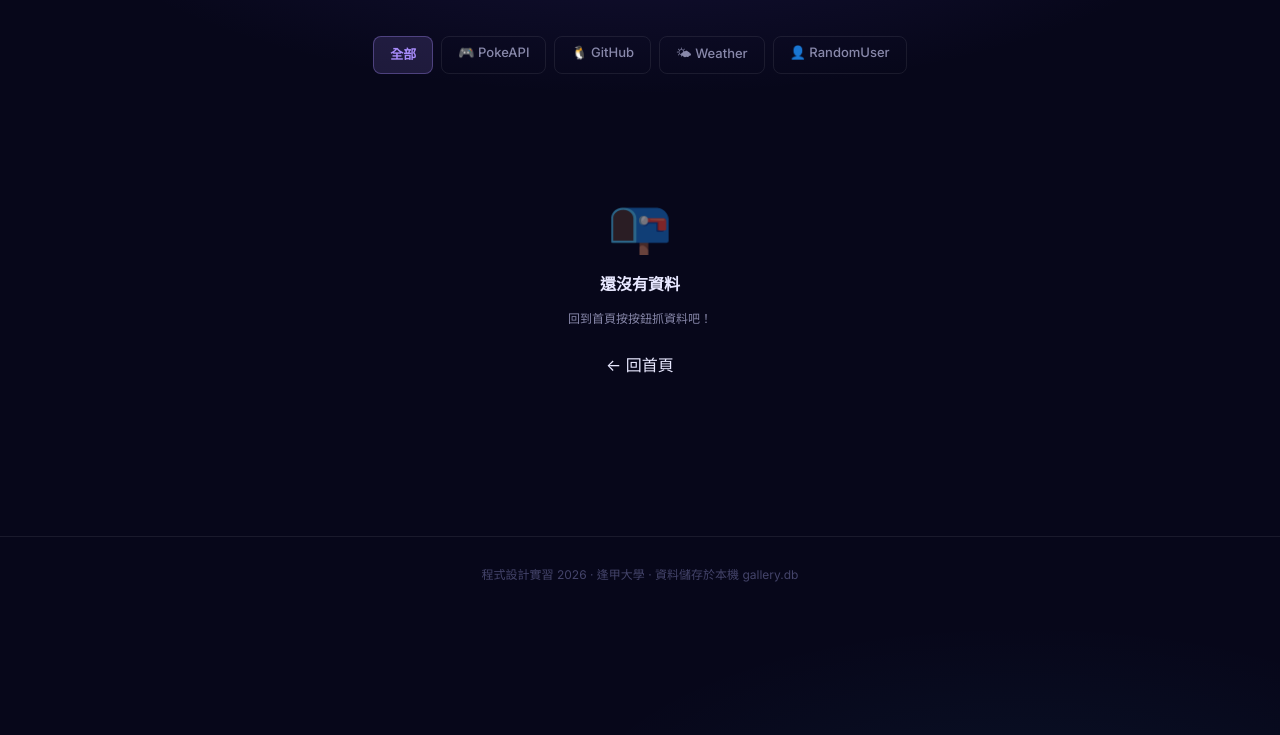
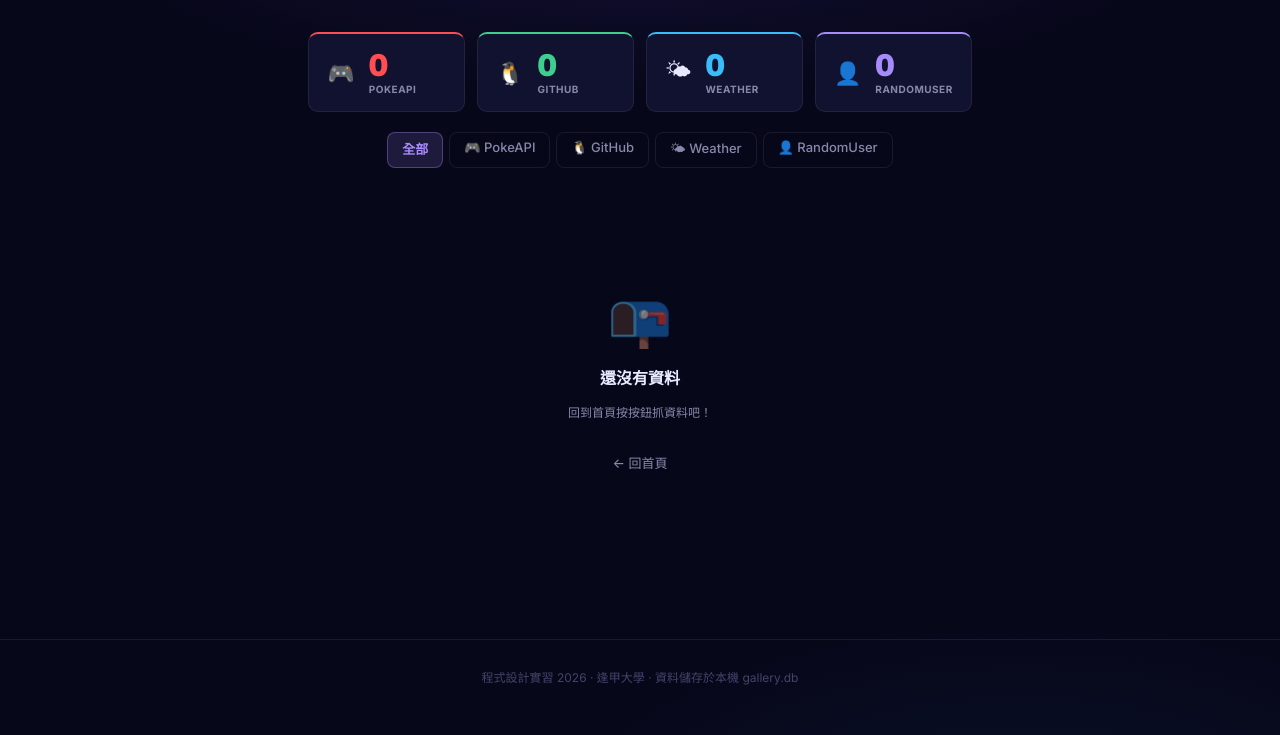
Before and after one commit to cookiesmonster7926/Programming_Course_2026, a Flask app: page /view in a window 1280 px wide. Shown: the part 65-800 px from the top of the page. Run offline with Flask 3, Linux system fonts and the light colour scheme; data that the repository does not hold is empty.

Commit message:
feat(api-gallery-hub): redesign /view page with stats bar + top-accent cards
- Add 4-column stats strip showing per-source record counts (clickable filters)
- Replace left-border cards with top gradient accent + hover glow per source
- Wrap card content in .dc-inner for proper spacing
- Add counts dict to view() route via GROUP BY query
- Add .content-left flex layout for homepage column
- Shrink sidebar from 300px to 280px, tighten gaps

Co-Authored-By: Claude Sonnet 4.6 <noreply@anthropic.com>

```diff
--- a/Week05_0327_demo/03-API_Gallery_Hub/main.py
+++ b/Week05_0327_demo/03-API_Gallery_Hub/main.py
@@ -278,11 +278,16 @@ def view():
         rows = conn.execute(
             "SELECT * FROM api_gallery ORDER BY id DESC"
         ).fetchall()
+    count_rows = conn.execute(
+        "SELECT source, COUNT(*) as cnt FROM api_gallery GROUP BY source"
+    ).fetchall()
     conn.close()
 
     posts = [dict(row) for row in rows]
+    counts = {row["source"]: row["cnt"] for row in count_rows}
     sources = ["PokeAPI", "GitHub", "Weather", "RandomUser"]
-    return render_template("view.html", posts=posts, active_source=source_filter, sources=sources)
+    return render_template("view.html", posts=posts, active_source=source_filter,
+                           sources=sources, counts=counts)
 
 
 @app.route("/api/data")
--- a/Week05_0327_demo/03-API_Gallery_Hub/static/css/style.css
+++ b/Week05_0327_demo/03-API_Gallery_Hub/static/css/style.css
@@ -105,10 +105,12 @@ img[src=""], img:not([src]) { display: none !important; }
     flex: 1; max-width: 1200px; width: 100%;
     margin: 0 auto; padding: 40px 24px;
     display: grid;
-    grid-template-columns: 1fr 300px;
-    gap: 32px; align-items: start;
+    grid-template-columns: 1fr 280px;
+    gap: 28px; align-items: start;
 }
 @media (max-width: 1024px) { .app-body { grid-template-columns: 1fr; } }
+
+.content-left { min-width: 0; display: flex; flex-direction: column; gap: 24px; }
 
 /* ══════════════════════════════════════════════
    3D CAROUSEL  (Gemini design, Claude-patched)
@@ -415,55 +417,107 @@ img[src=""], img:not([src]) { display: none !important; }
 /* ══════════════════════════════════════════════
    /view PAGE
    ══════════════════════════════════════════════ */
+
+/* Stats strip */
+.view-stats {
+    max-width: 1200px; margin: 32px auto 0;
+    padding: 0 24px;
+    display: grid;
+    grid-template-columns: repeat(4, 1fr);
+    gap: 12px;
+}
+@media (max-width: 700px) { .view-stats { grid-template-columns: repeat(2, 1fr); } }
+
+.stat-chip {
+    background: var(--card-bg); border: 1px solid var(--border);
+    border-radius: var(--rm); padding: 16px 18px;
+    display: flex; align-items: center; gap: 14px;
+    text-decoration: none; transition: all .2s var(--ease);
+    border-top-width: 2px;
+}
+.stat-chip:hover { background: var(--card2); transform: translateY(-2px); }
+.stat-chip-poke    { border-top-color: var(--poke); }
+.stat-chip-github  { border-top-color: var(--github); }
+.stat-chip-weather { border-top-color: var(--weather); }
+.stat-chip-user    { border-top-color: var(--user); }
+.stat-chip-poke:hover    { box-shadow: 0 8px 28px rgba(var(--poke-rgb),.12); }
+.stat-chip-github:hover  { box-shadow: 0 8px 28px rgba(var(--github-rgb),.12); }
+.stat-chip-weather:hover { box-shadow: 0 8px 28px rgba(var(--weather-rgb),.12); }
+.stat-chip-user:hover    { box-shadow: 0 8px 28px rgba(var(--user-rgb),.12); }
+
+.stat-icon { font-size: 22px; flex-shrink: 0; }
+.stat-num  {
+    font-size: 30px; font-weight: 900; line-height: 1;
+    letter-spacing: -.05em; font-variant-numeric: tabular-nums;
+}
+.stat-chip-poke    .stat-num { color: var(--poke); }
+.stat-chip-github  .stat-num { color: var(--github); }
+.stat-chip-weather .stat-num { color: var(--weather); }
+.stat-chip-user    .stat-num { color: var(--user); }
+.stat-src  { font-size: 10px; font-weight: 700; text-transform: uppercase; letter-spacing: .5px; color: var(--sub); margin-top: 3px; }
+
+/* Tab bar */
 .tab-bar {
-    max-width: 1200px; margin: 36px auto 20px;
-    padding: 0 24px; display: flex; gap: 8px; flex-wrap: wrap;
+    max-width: 1200px; margin: 20px auto 0;
+    padding: 0 24px; display: flex; gap: 6px; flex-wrap: wrap;
 }
 .tab {
-    padding: 7px 16px; border-radius: var(--rs);
+    padding: 6px 14px; border-radius: var(--rs);
     font-size: 13px; font-weight: 500;
     color: var(--sub); border: 1px solid var(--border);
     cursor: pointer; transition: all .15s var(--ease);
+    text-decoration: none;
 }
 .tab:hover { color: var(--text); background: rgba(255,255,255,.05); }
 .tab-active { background: rgba(167,139,250,.15); color: var(--user); border-color: rgba(var(--user-rgb),.35); font-weight: 600; }
 
-.cards-area { max-width: 1200px; margin: 0 auto 60px; padding: 0 24px; }
+/* Cards grid */
+.cards-area { max-width: 1200px; margin: 20px auto 60px; padding: 0 24px; }
 
 .card-grid-view {
     display: grid;
-    grid-template-columns: repeat(auto-fill, minmax(260px, 1fr));
+    grid-template-columns: repeat(auto-fill, minmax(300px, 1fr));
     gap: 14px;
 }
 
+/* Data card — top accent strip design */
 .data-card {
     background: var(--card-bg); border: 1px solid var(--border);
-    border-radius: var(--rm); padding: 20px;
-    display: flex; flex-direction: column; gap: 10px;
+    border-radius: var(--rm); overflow: hidden;
+    display: flex; flex-direction: column;
     transition: all .2s var(--ease);
 }
-.data-card:hover { border-color: var(--border2); transform: translateY(-1px); background: var(--card2); }
+.data-card:hover { border-color: var(--border2); transform: translateY(-2px); background: var(--card2); }
+.border-pokeapi:hover  { box-shadow: 0 10px 36px rgba(var(--poke-rgb),.14); }
+.border-github:hover   { box-shadow: 0 10px 36px rgba(var(--github-rgb),.14); }
+.border-weather:hover  { box-shadow: 0 10px 36px rgba(var(--weather-rgb),.14); }
+.border-user:hover     { box-shadow: 0 10px 36px rgba(var(--user-rgb),.14); }
 
-.border-pokeapi { border-left: 3px solid rgba(var(--poke-rgb),.6); }
-.border-github  { border-left: 3px solid rgba(var(--github-rgb),.6); }
-.border-weather { border-left: 3px solid rgba(var(--weather-rgb),.6); }
-.border-user    { border-left: 3px solid rgba(var(--user-rgb),.6); }
+/* Top accent gradient bar */
+.dc-accent { height: 2px; flex-shrink: 0; }
+.border-pokeapi  .dc-accent { background: linear-gradient(90deg, var(--poke) 0%, rgba(var(--poke-rgb),0) 70%); }
+.border-github   .dc-accent { background: linear-gradient(90deg, var(--github) 0%, rgba(var(--github-rgb),0) 70%); }
+.border-weather  .dc-accent { background: linear-gradient(90deg, var(--weather) 0%, rgba(var(--weather-rgb),0) 70%); }
+.border-user     .dc-accent { background: linear-gradient(90deg, var(--user) 0%, rgba(var(--user-rgb),0) 70%); }
 
+/* Card inner */
+.dc-inner { padding: 16px 18px; display: flex; flex-direction: column; gap: 8px; flex: 1; }
 .data-card-header { display: flex; align-items: center; justify-content: space-between; }
 
 .source-tag {
     font-size: 9px; font-weight: 800; text-transform: uppercase;
     letter-spacing: .5px; padding: 2px 8px; border-radius: 5px;
+    display: flex; align-items: center; gap: 4px;
 }
-.tag-pokeapi { background: rgba(var(--poke-rgb),.1);    color: var(--poke); }
-.tag-github  { background: rgba(var(--github-rgb),.1);  color: var(--github); }
-.tag-weather { background: rgba(var(--weather-rgb),.1); color: var(--weather); }
-.tag-user    { background: rgba(var(--user-rgb),.1);    color: var(--user); }
+.tag-pokeapi { background: rgba(var(--poke-rgb),.12);    color: var(--poke); }
+.tag-github  { background: rgba(var(--github-rgb),.12);  color: var(--github); }
+.tag-weather { background: rgba(var(--weather-rgb),.12); color: var(--weather); }
+.tag-user    { background: rgba(var(--user-rgb),.12);    color: var(--user); }
 
 .data-id      { font-size: 10px; color: var(--dim); font-family: monospace; }
 .data-title   { font-size: 15px; font-weight: 700; color: var(--text); line-height: 1.4; }
-.data-content { font-size: 13px; color: var(--sub); line-height: 1.6; }
-.data-time    { font-size: 11px; color: var(--dim); margin-top: 4px; font-family: monospace; }
+.data-content { font-size: 13px; color: var(--sub); line-height: 1.6; flex: 1; }
+.data-time    { font-size: 10px; color: var(--dim); font-family: monospace; padding-top: 4px; border-top: 1px solid var(--border); }
 
 .empty-state {
     padding: 100px 20px; text-align: center;
--- a/Week05_0327_demo/03-API_Gallery_Hub/templates/view.html
+++ b/Week05_0327_demo/03-API_Gallery_Hub/templates/view.html
@@ -23,12 +23,28 @@
     </div>
 </header>
 
+<!-- ===== Stats 總覽 ===== -->
+{% if not active_source %}
+<div class="view-stats">
+    {% set stat_items = [('PokeAPI','🎮','poke'), ('GitHub','🐧','github'), ('Weather','🌤','weather'), ('RandomUser','👤','user')] %}
+    {% for name, icon, cls in stat_items %}
+    <a href="/view?source={{ name }}" class="stat-chip stat-chip-{{ cls }}">
+        <div class="stat-icon">{{ icon }}</div>
+        <div>
+            <div class="stat-num">{{ counts.get(name, 0) }}</div>
+            <div class="stat-src">{{ name }}</div>
+        </div>
+    </a>
+    {% endfor %}
+</div>
+{% endif %}
+
 <!-- ===== 來源篩選 Tab ===== -->
 <div class="tab-bar">
     <a href="/view" class="tab {% if not active_source %}tab-active{% endif %}">全部</a>
     {% for src in sources %}
     <a href="/view?source={{ src }}"
-       class="tab tab-{{ src | lower }} {% if active_source == src %}tab-active{% endif %}">
+       class="tab {% if active_source == src %}tab-active{% endif %}">
         {% if src == 'PokeAPI' %}🎮{% elif src == 'GitHub' %}🐧{% elif src == 'Weather' %}🌤{% else %}👤{% endif %}
         {{ src }}
     </a>
@@ -41,9 +57,12 @@
     {% if posts %}
     <div class="card-grid-view">
         {% for post in posts %}
-        <div class="data-card border-{{ post.source | lower | replace('randomuser', 'user') }}">
+        {% set src_cls = post.source | lower | replace('randomuser', 'user') %}
+        <div class="data-card border-{{ src_cls }}">
+            <div class="dc-accent"></div>
+            <div class="dc-inner">
                 <div class="data-card-header">
-                <span class="source-tag tag-{{ post.source | lower | replace('randomuser', 'user') }}">
+                    <span class="source-tag tag-{{ src_cls }}">
                         {% if post.source == 'PokeAPI' %}🎮
                         {% elif post.source == 'GitHub' %}🐧
                         {% elif post.source == 'Weather' %}🌤
@@ -56,6 +75,7 @@
                 <p class="data-content">{{ post.content }}</p>
                 <div class="data-time">{{ post.fetched_at }}</div>
             </div>
+        </div>
         {% endfor %}
     </div>
 
@@ -64,7 +84,7 @@
         <div class="empty-icon">📭</div>
         <h2>還沒有資料</h2>
         <p>{% if active_source %}{{ active_source }} 還沒有任何紀錄。{% else %}回到首頁按按鈕抓資料吧！{% endif %}</p>
-        <a href="/" class="nav-btn" style="margin-top:12px">← 回首頁</a>
+        <a href="/" class="nav-pill" style="margin-top:12px">← 回首頁</a>
     </div>
     {% endif %}
 
```
Lines whose indentation alone changed are shown as unchanged.
